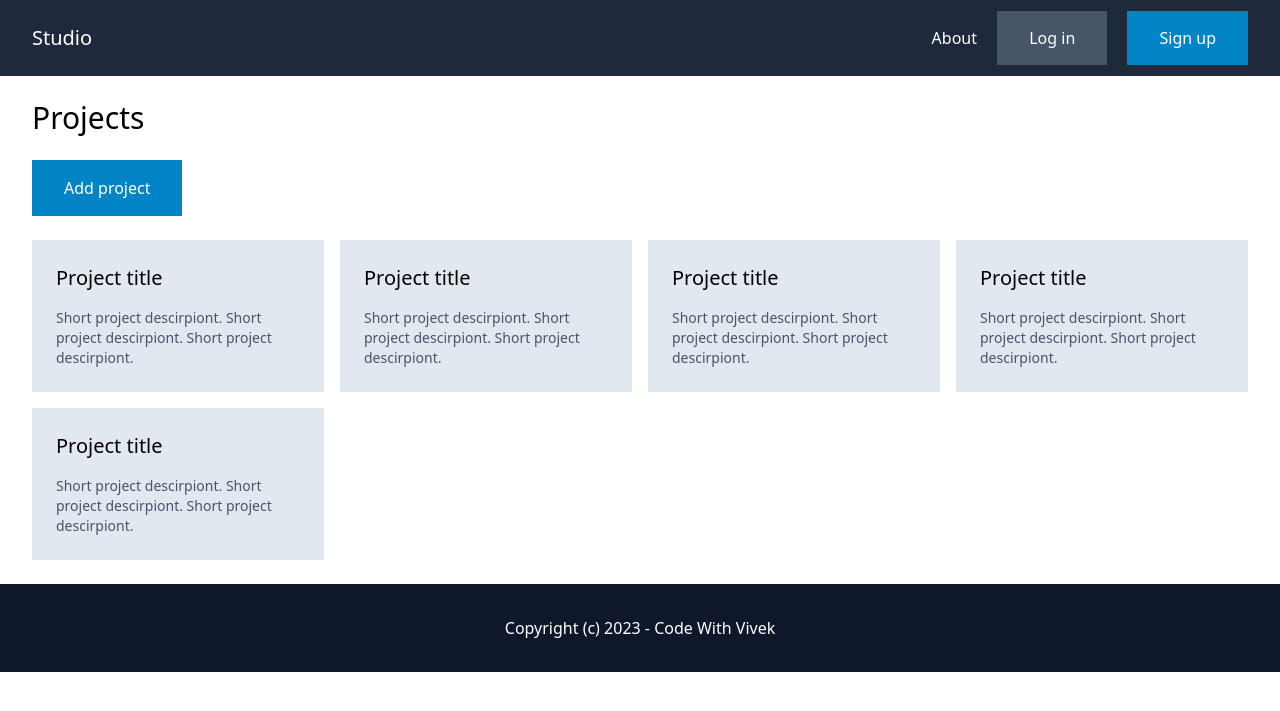
After one commit to vivek1570/Studio, a Django app: page /projects/ in a window 1280 px wide. The commit adds this page. Shown: the top 711 px of the page. Run offline with Django 5.2, Linux system fonts and the light colour scheme; some libraries are stand-ins or nearby versions.

Commit message:
DONE todo upto 18

```diff
--- a/studio/core/templates/core/base.html
+++ b/studio/core/templates/core/base.html
@@ -15,6 +15,13 @@
       <div class="space-x-4">
         <a href="{% url 'core:about' %}" class="text-white">About</a>
 
+        {% if request.user.is_authenticated %}
+        <a
+          href="{% url 'project:projects' %}"
+          class="py-4 px-8 bg-slate-600 text-white"
+          >Project</a
+        >
+        {% else %}
         <a
           href="{% url 'account:login' %}"
           class="py-4 px-8 bg-slate-600 text-white"
@@ -25,6 +32,8 @@
           class="py-4 px-8 bg-sky-600 text-white"
           >Sign up</a
         >
+
+        {% endif %}
       </div>
     </nav>
 
--- /dev/null
+++ b/studio/project/templates/project/projects.html
@@ -0,0 +1,54 @@
+{% extends 'core/base.html' %} {% block content %}
+
+<h1 class="mb-6 text-3xl">Projects</h1>
+
+<a href="#" class="py-4 px-8 bg-sky-600 text-white inline-block">Add project</a>
+
+<div class="mt-6 grid grid-cols-4 gap-4">
+  <div class="py-6 px-6 bg-slate-200">
+    <h2 class="mb-4 text-xl">Project title</h2>
+
+    <p class="text-sm text-slate-600">
+      Short project descirpiont. Short project descirpiont. Short project
+      descirpiont.
+    </p>
+  </div>
+
+  <div class="py-6 px-6 bg-slate-200">
+    <h2 class="mb-4 text-xl">Project title</h2>
+
+    <p class="text-sm text-slate-600">
+      Short project descirpiont. Short project descirpiont. Short project
+      descirpiont.
+    </p>
+  </div>
+
+  <div class="py-6 px-6 bg-slate-200">
+    <h2 class="mb-4 text-xl">Project title</h2>
+
+    <p class="text-sm text-slate-600">
+      Short project descirpiont. Short project descirpiont. Short project
+      descirpiont.
+    </p>
+  </div>
+
+  <div class="py-6 px-6 bg-slate-200">
+    <h2 class="mb-4 text-xl">Project title</h2>
+
+    <p class="text-sm text-slate-600">
+      Short project descirpiont. Short project descirpiont. Short project
+      descirpiont.
+    </p>
+  </div>
+
+  <div class="py-6 px-6 bg-slate-200">
+    <h2 class="mb-4 text-xl">Project title</h2>
+
+    <p class="text-sm text-slate-600">
+      Short project descirpiont. Short project descirpiont. Short project
+      descirpiont.
+    </p>
+  </div>
+</div>
+
+{% endblock %}
--- /dev/null
+++ b/studio/project/urls.py
@@ -0,0 +1,9 @@
+from django.urls import path
+
+from . import views
+
+app_name='project'
+
+urlpatterns=[
+    path('',views.projects,name='projects')
+]
--- a/studio/project/views.py
+++ b/studio/project/views.py
@@ -1,3 +1,6 @@
 from django.shortcuts import render
 
 # Create your views here.
+
+def projects(request):
+    return render(request,'project/projects.html')
--- a/studio/studio/urls.py
+++ b/studio/studio/urls.py
@@ -20,5 +20,6 @@ from django.urls import path,include
 urlpatterns = [
     path('admin/', admin.site.urls),
     path('',include('core.urls')),
-    path('',include('account.urls'))
+    path('',include('account.urls')),
+    path('projects/',include('project.urls'))
 ]
--- a/todo.txt
+++ b/todo.txt
@@ -15,7 +15,7 @@ Todos
     -DONE Sign up
     -DONE Log in
 
-    - Project list page
+    - DONE Project list page
     - Create project
     - Project detail page
     - Edit project
```
Also changed, not shown: notes.md (+8 -0 lines), studio/project/models.py (+7 -0 lines), studio/db.sqlite3, studio/project/migrations/0001_initial.py (added).
